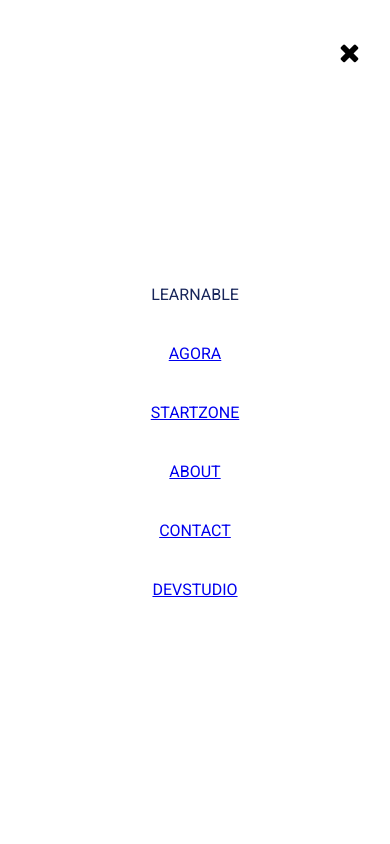
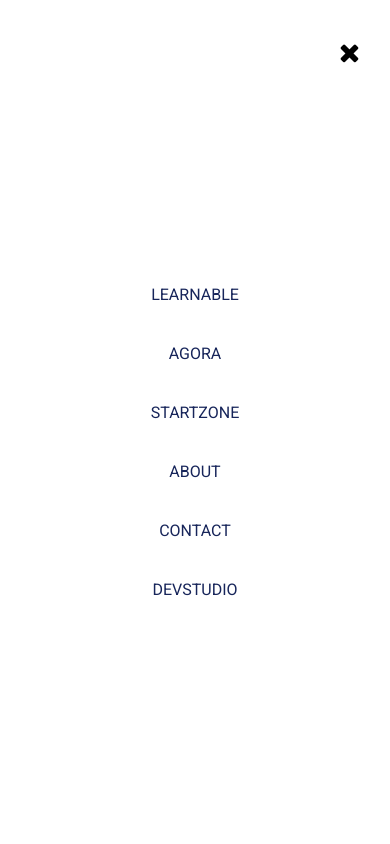
Before and after one commit to charles-ekube/GenesysWeb, a React (Create React App) app: page / in a window 390 px wide. Both pictures are taken after a click on the button 356 px from the left and 60 px from the top of the page. Shown: the top 844 px of the page. Built offline with nearby package versions, Linux system fonts and the light colour scheme.

Commit message:
final update

```diff
--- a/src/Navigations.js
+++ b/src/Navigations.js
@@ -13,12 +13,19 @@ function Navigation() {
               <li>
                 <button onClick={() => setShowMenu(false)}><i className="fa fa-times fa-2x"></i></button>
               </li>
-              <li><Link to="/LearnableHomePage" className="navlink">LEARNABLE</Link></li>
-              <li><a href="#">AGORA</a></li>
-              <li><a href="#">STARTZONE</a></li>
-              <li><a href="#">ABOUT</a></li>
-              <li><a href="#">CONTACT</a></li>
-              <li><a href="#">DEVSTUDIO</a></li>
+              <li>
+                <Link
+                    to="/LearnableHomePage"
+                    className="navlink"
+                    onClick={() => setShowMenu(false)}>
+                    LEARNABLE
+                </Link>
+              </li>
+              <li>AGORA</li>
+              <li>STARTZONE</li>
+              <li>ABOUT</li>
+              <li>CONTACT</li>
+              <li>DEVSTUDIO</li>
           </ul>
         </div>
   }
@@ -32,10 +39,10 @@ function Navigation() {
             <div className="nav-links">
               <ul>
                 <li><Link to="/LearnableHomePage" className="navlink">LEARNABLE</Link></li>
-                <li><a>AGORA</a></li>
-                <li><a>STARTZONE</a></li>
-                <li><a>ABOUT</a></li>
-                <li><a>CONTACT</a></li>
+                <li>AGORA</li>
+                <li>STARTZONE</li>
+                <li>ABOUT</li>
+                <li>CONTACT</li>
               </ul>
             </div>
             <div className="devstudio-nav-link">
```
